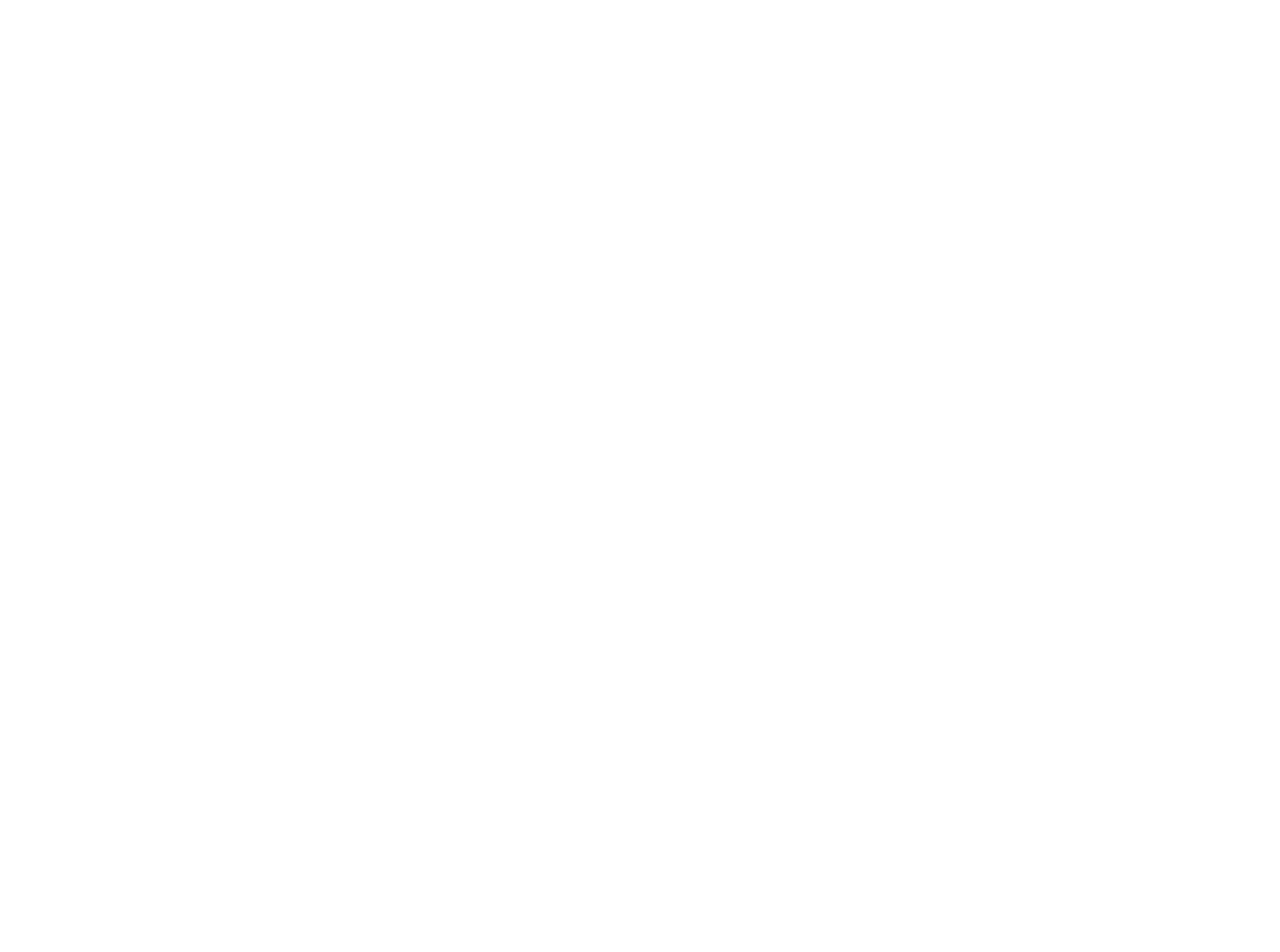
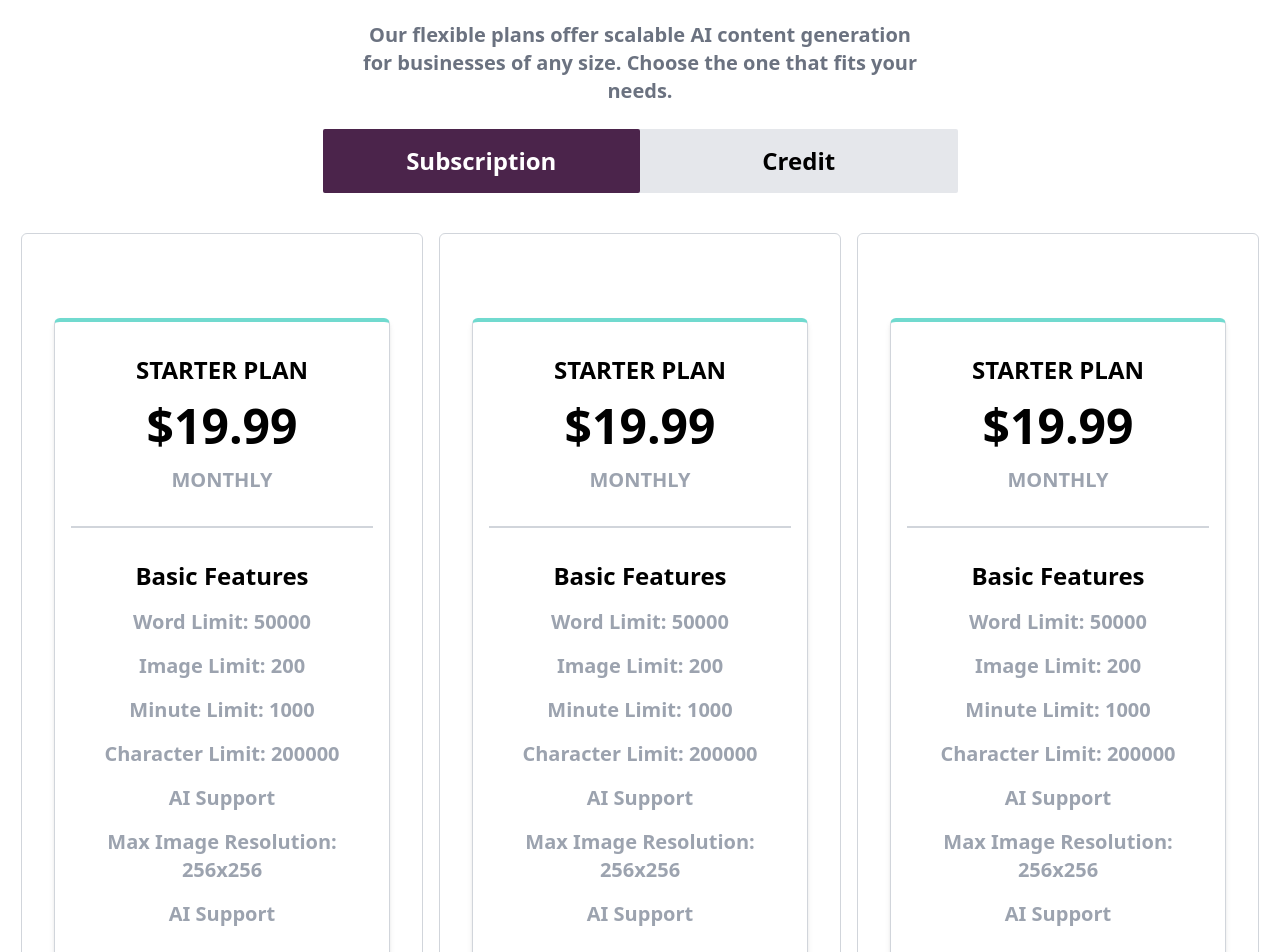
Before and after one commit to abdulrafey01/ai-nexus-homepage, a React (Vite) app: page / in a window 1280 px wide. Shown: the part 7620-8572 px from the top of the page. Before the commit the page ends 7425 px from the top, so only its background shows below. Built offline with nearby package versions, Linux system fonts and the light colour scheme.

Commit message:
Pricing section design

```diff
--- a/src/App.jsx
+++ b/src/App.jsx
@@ -16,6 +16,7 @@
 import "aos/dist/aos.css";
 import Aos from "aos";
 import FaqSection from "./components/FaqSection";
+import PricingSection from "./components/PricingSection";
 export default function App() {
   Aos.init();
   return (
@@ -76,6 +77,7 @@
         <StepsSection />
         <FaqSection />
         <GetStarted />
+        <PricingSection />
       </div>
     </div>
   );
--- /dev/null
+++ b/src/components/Plan.jsx
@@ -0,0 +1,40 @@
+import React from "react";
+
+export default function Plan() {
+  return (
+    <div className="flex-1 h-[60rem] border border-gray-300 px-4 sm:px-8 flex justify-center items-center rounded-md">
+      <div className="w-full min-w-[15rem] py-8 px-2 sm:px-4  border border-gray-300 border-t-4 border-t-[#71dacf] rounded-md flex flex-col justify-center items-center gap-4 text-center shadow-md">
+        <p className="text-xl sm:text-2xl font-bold ">STARTER PLAN</p>
+        <p className="text-3xl sm:text-5xl font-bold">$19.99</p>
+        <p className="text-lg sm:text-xl text-gray-400 font-bold">MONTHLY</p>
+        <hr className="border border-gray-300 my-4 w-full " />
+        <p className="text-lg sm:text-2xl font-bold ">Basic Features</p>
+        <p className="text-md sm:text-xl text-gray-400 font-semibold">
+          Word Limit: 50000
+        </p>
+        <p className="text-md sm:text-xl text-gray-400 font-semibold">
+          Image Limit: 200
+        </p>
+        <p className="text-md sm:text-xl text-gray-400 font-semibold">
+          Minute Limit: 1000
+        </p>
+        <p className="text-md sm:text-xl text-gray-400 font-semibold">
+          Character Limit: 200000
+        </p>
+        <p className="text-md sm:text-xl text-gray-400 font-semibold">
+          AI Support
+        </p>
+        <p className="text-md sm:text-xl text-gray-400 font-semibold">
+          Max Image Resolution: 256x256
+        </p>
+        <p className="text-md sm:text-xl text-gray-400 font-semibold">
+          AI Support
+        </p>
+        <hr className="border border-gray-300 my-4 w-full " />
+        <button className="px-8 py-4 bg-gradient-to-r from-[#71dacf] to-[#38b2ac] text-white rounded-full font-semibold text-md text-wrap  hover:shadow-2xl hover:scale-105 transition-all duration-300">
+          <div className="w-12">BUY NOW</div>
+        </button>
+      </div>
+    </div>
+  );
+}
--- /dev/null
+++ b/src/components/PricingSection.jsx
@@ -0,0 +1,48 @@
+import React from "react";
+import Plan from "./Plan";
+
+export default function PricingSection() {
+  const [btnType, setBtnType] = React.useState(1);
+  return (
+    <div className="mt-24 flex flex-col justify-center items-center gap-6">
+      <p className="font-semibold tracking-wider text-[#6415ff]">PRICING</p>
+      <p className="text-2xl md:text-5xl   sm:text-3xl font-bold text-[#243E63] text-wrap text-center">
+        Reasonable & Flexible <span className="text-[#6415ff]">Plans.</span>
+      </p>
+      <p className="text-md sm:text-xl text-gray-500  w-[20rem] max-sm:px-4  sm:w-[36rem] font-semibold text-center">
+        Our flexible plans offer scalable AI content generation for businesses
+        of any size. Choose the one that fits your needs.
+      </p>
+      {/* Toggle Button */}
+      <div className="relative flex bg-gray-200  justify-center items-center  rounded-sm w-1/2 text-[10px] sm:text-2xl font-semibold cursor-pointer select-none">
+        <div
+          onClick={() => setBtnType(1)}
+          className={`w-full p-4 h-full flex justify-center items-center transition-colors duration-500 ${
+            btnType === 1 && " text-white"
+          } z-10`}
+        >
+          Subscription
+        </div>
+        <div
+          className={`absolute rounded-sm  transition-transform ease-linear ${
+            btnType === 2 ? "translate-x-1/2" : "left-0"
+          } w-1/2 h-full bg-[#4b244b]`}
+        ></div>
+        <div
+          onClick={() => setBtnType(2)}
+          className={`w-full h-full p-4 flex transition-colors  justify-center items-center ${
+            btnType === 2 && " text-white"
+          } z-10`}
+        >
+          Credit
+        </div>
+      </div>
+      {/* Plans */}
+      <div className="w-full p-2 sm:p-4 flex justify-center items-center gap-4 flex-wrap ">
+        <Plan />
+        <Plan />
+        <Plan />
+      </div>
+    </div>
+  );
+}
```
